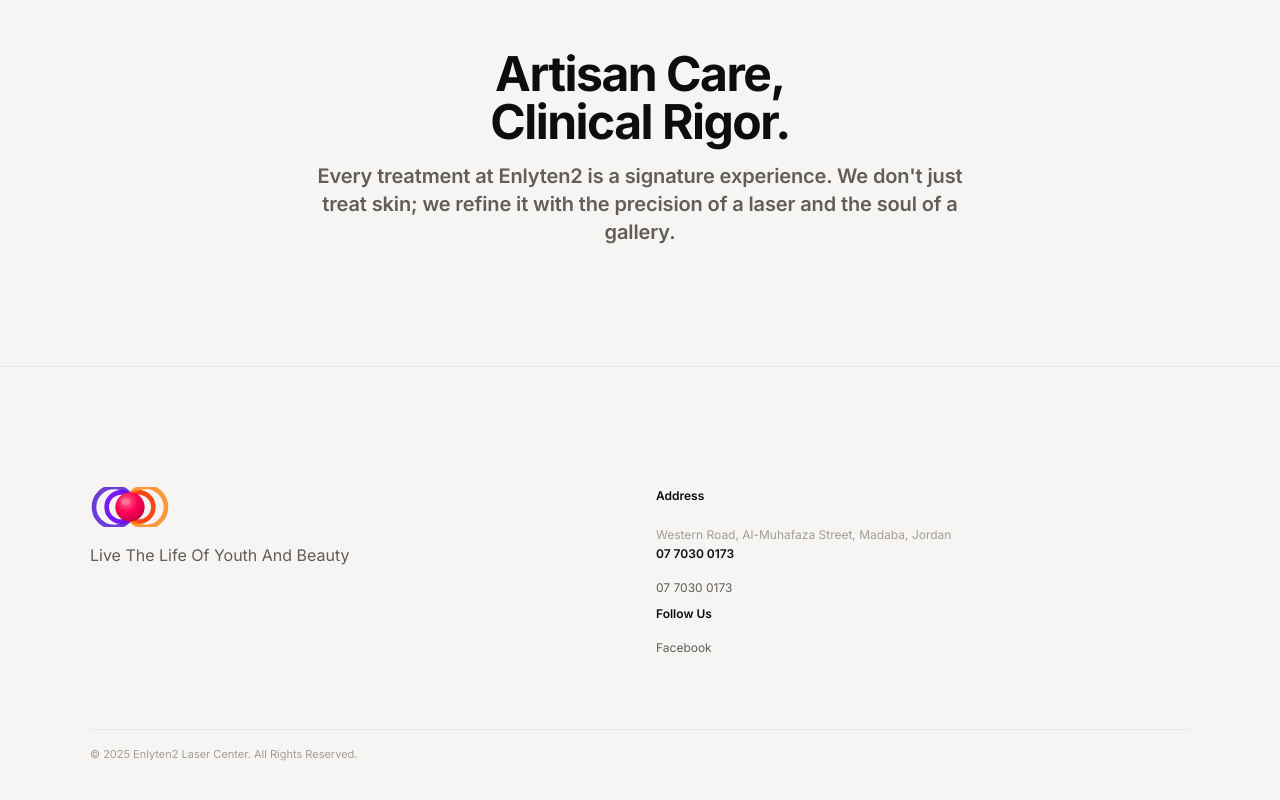
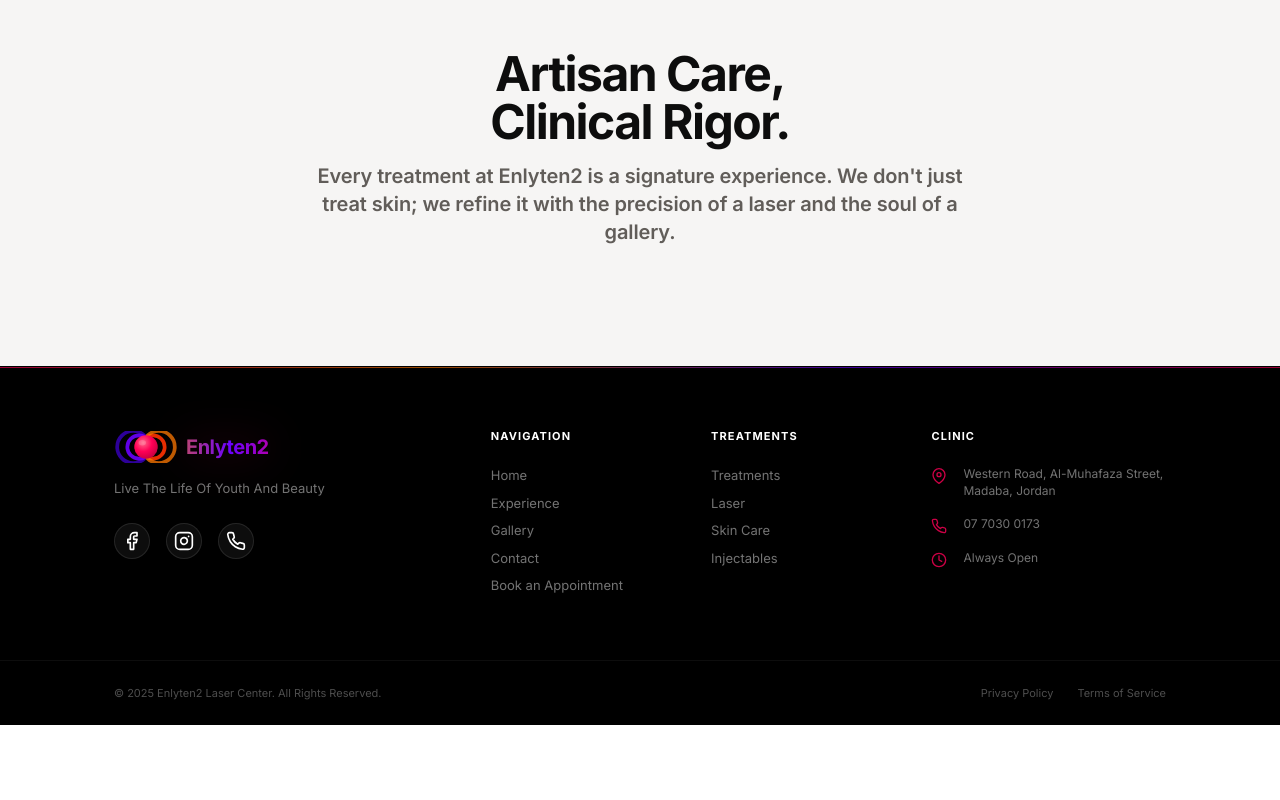
Before and after one commit to Abdoocoder/Enlyten2, a React (Vite) app: page /experience in a window 1280 px wide. Shown: the part 1584-2384 px from the top of the page. After the commit the page ends 2309 px from the top, so only its background shows below. Built offline with nearby package versions, Linux system fonts and the light colour scheme; no server answers.

Commit message:
feat: implement multi-language support and add base layout components

```diff
--- a/src/components/Layout/Layout.css
+++ b/src/components/Layout/Layout.css
@@ -126,64 +126,232 @@
 
 .admin-link { color: var(--logo-purple); font-weight: 600; }
 
-/* Footer - High Trust Monochrome */
+/* ─── Footer Overhaul ─── */
 .footer {
-  background-color: var(--background-alt);
-  padding: var(--spacing-cinematic) var(--spacing-lg) var(--spacing-huge);
-  color: var(--on-surface-variant);
-  border-top: 1px solid var(--outline-variant);
+  background-color: var(--black);
+  color: var(--on-surface-disabled);
+  border-top: 1px solid transparent;
+  position: relative;
+  overflow: hidden;
+  padding: var(--spacing-huge) 0 var(--spacing-lg);
+}
+
+/* Iconic Laser Border */
+.footer::before {
+  content: '';
+  position: absolute;
+  top: 0;
+  left: 0;
+  right: 0;
+  height: 1px;
+  background: var(--laser-text-gradient);
+  opacity: 0.6;
 }
 
 .footer-container {
   max-width: var(--max-width);
   margin: 0 auto;
+  padding: 0 var(--spacing-lg);
   display: grid;
-  grid-template-columns: repeat(auto-fit, minmax(180px, 1fr));
-  gap: var(--spacing-xl);
+  grid-template-columns: 2fr 1fr 1fr 1.5fr;
+  gap: var(--spacing-huge);
 }
 
-.footer-brand .logo-img {
-  height: 40px;
-  margin-bottom: var(--spacing-md);
+.footer-column {
+  display: flex;
+  flex-direction: column;
+  gap: var(--spacing-md);
 }
 
-.footer-label {
-  display: block;
-  font-family: var(--font-body);
-  font-size: 0.75rem;
-  font-weight: 600;
-  color: var(--on-surface);
-  margin-bottom: var(--spacing-md);
+.footer-logo {
+  display: flex;
+  align-items: center;
+  gap: var(--spacing-sm);
+  text-decoration: none;
 }
 
-.footer-link {
-  display: block;
-  font-family: var(--font-body);
+.footer-logo-img {
+  height: 32px;
+  width: auto;
+}
+
+.logo-text-small {
+  font-size: 1.25rem;
+  font-weight: 700;
+  letter-spacing: -0.5px;
+}
+
+.footer-tagline {
+  font-size: 0.8125rem;
+  line-height: 1.5;
+  color: rgba(255, 255, 255, 0.45);
+  max-width: 240px;
+}
+
+/* Social Icon Strip */
+.social-links {
+  display: flex;
+  gap: var(--spacing-md);
+  margin-top: var(--spacing-sm);
+}
+
+.social-icon-btn {
+  width: 36px;
+  height: 36px;
+  border-radius: 50%;
+  background: rgba(255, 255, 255, 0.05);
+  display: flex;
+  align-items: center;
+  justify-content: center;
+  color: var(--white);
+  transition: var(--transition-smooth);
+  border: 1px solid rgba(255, 255, 255, 0.1);
+}
+
+.social-icon-btn:hover {
+  background: var(--laser-gradient);
+  border-color: transparent;
+  transform: translateY(-3px);
+  box-shadow: 0 4px 15px rgba(255, 0, 87, 0.3);
+}
+
+/* Link Columns */
+.footer-heading {
+  font-size: 0.6875rem;
+  font-weight: 700;
+  text-transform: uppercase;
+  letter-spacing: 0.1em;
+  color: var(--white);
+  margin-bottom: var(--spacing-sm);
+}
+
+.footer-nav-list {
+  display: flex;
+  flex-direction: column;
+  gap: var(--spacing-sm);
+}
+
+.footer-nav-link {
+  font-size: 0.8125rem;
+  color: rgba(255, 255, 255, 0.45);
+  text-decoration: none;
+  transition: var(--transition-fast);
+  width: fit-content;
+  position: relative;
+}
+
+.footer-nav-link:hover {
+  color: var(--white);
+}
+
+.footer-nav-link::after {
+  content: '';
+  position: absolute;
+  bottom: -2px;
+  left: 0;
+  width: 0;
+  height: 1px;
+  background: var(--logo-pink);
+  transition: width 0.3s ease;
+}
+
+.footer-nav-link:hover::after {
+  width: 100%;
+}
+
+/* Contact Details */
+.footer-contact-info {
+  display: flex;
+  flex-direction: column;
+  gap: var(--spacing-md);
+}
+
+.contact-item {
+  display: flex;
+  align-items: flex-start;
+  gap: var(--spacing-md);
   font-size: 0.75rem;
-  color: var(--on-surface-variant);
-  margin-bottom: var(--spacing-sm);
+  line-height: 1.4;
+  color: rgba(255, 255, 255, 0.45);
+}
+
+.contact-item a {
+  color: inherit;
+  text-decoration: none;
   transition: var(--transition-fast);
 }
 
-.footer-link:hover {
-  color: var(--on-surface);
-  text-decoration: underline;
+.contact-item a:hover { color: var(--white); }
+
+.contact-icon {
+  flex-shrink: 0;
+  margin-top: 2px;
+  color: var(--logo-pink);
+  opacity: 0.8;
 }
 
-.footer-text {
-  font-family: var(--font-body);
-  font-size: 0.75rem;
-  color: var(--on-surface-disabled);
-  line-height: 1.4;
+/* Footer Bottom */
+.footer-bottom {
+  margin-top: var(--spacing-huge);
+  padding-top: var(--spacing-lg);
+  border-top: 1px solid rgba(255, 255, 255, 0.05);
 }
 
-.footer-bottom {
+.footer-bottom-container {
   max-width: var(--max-width);
-  margin: var(--spacing-huge) auto 0;
-  padding-top: var(--spacing-md);
-  border-top: 1px solid var(--outline-variant);
+  margin: 0 auto;
+  padding: 0 var(--spacing-lg);
+  display: flex;
+  justify-content: space-between;
+  align-items: center;
+  flex-wrap: wrap;
+  gap: var(--spacing-md);
+}
+
+.copyright-text {
   font-size: 0.6875rem;
-  color: var(--on-surface-disabled);
+  color: rgba(255, 255, 255, 0.3);
+}
+
+.footer-legal-links {
+  display: flex;
+  gap: var(--spacing-lg);
+}
+
+.legal-link {
+  font-size: 0.6875rem;
+  color: rgba(255, 255, 255, 0.3);
+  text-decoration: none;
+  transition: var(--transition-fast);
+}
+
+.legal-link:hover { color: var(--white); }
+
+/* responsive adjustments */
+@media (max-width: 980px) {
+  .footer-container {
+    grid-template-columns: 1fr 1fr;
+    gap: var(--spacing-xl);
+  }
+  .footer-brand-column {
+    grid-column: span 2;
+    align-items: center;
+    text-align: center;
+  }
+  .footer-tagline { max-width: 100%; }
+}
+
+@media (max-width: 580px) {
+  .footer-container {
+    grid-template-columns: 1fr;
+    text-align: center;
+  }
+  .footer-column { align-items: center; }
+  .footer-brand-column { grid-column: span 1; }
+  .footer-bottom-container {
+    flex-direction: column;
+    text-align: center;
+  }
 }
 
 /* ─── Mobile Header ─── */
--- a/src/components/Layout/Layout.jsx
+++ b/src/components/Layout/Layout.jsx
@@ -106,29 +106,76 @@
 
       <footer className="footer">
         <div className="footer-container">
-          <div className="footer-brand">
-            <Link to="/" className="logo">
-              <img src="/logo-icon.svg" alt="Enlyten2 Laser Center" className="logo-img" />
+          {/* Column 1: Brand & Social */}
+          <div className="footer-column footer-brand-column">
+            <Link to="/" className="footer-logo">
+              <img src="/logo-icon.svg" alt="Enlyten2" className="footer-logo-img" />
+              <span className="laser-text logo-text-small">Enlyten2</span>
             </Link>
             <p className="footer-tagline">{t('footer.tagline')}</p>
+            <div className="social-links">
+              <a href="https://facebook.com" target="_blank" rel="noopener noreferrer" className="social-icon-btn" title={t('common.facebook')}>
+                <svg width="20" height="20" viewBox="0 0 24 24" fill="none" stroke="currentColor" strokeWidth="2" strokeLinecap="round" strokeLinejoin="round"><path d="M18 2h-3a5 5 0 0 0-5 5v3H7v4h3v8h4v-8h3l1-4h-4V7a1 1 0 0 1 1-1h3z"/></svg>
+              </a>
+              <a href="#" className="social-icon-btn" title={t('footer.instagram')}>
+                <svg width="20" height="20" viewBox="0 0 24 24" fill="none" stroke="currentColor" strokeWidth="2" strokeLinecap="round" strokeLinejoin="round"><rect x="2" y="2" width="20" height="20" rx="5" ry="5"/><path d="M16 11.37A4 4 0 1 1 12.63 8 4 4 0 0 1 16 11.37z"/><line x1="17.5" y1="6.5" x2="17.51" y2="6.5"/></svg>
+              </a>
+              <a href="#" className="social-icon-btn" title={t('footer.whatsapp')}>
+                <svg width="20" height="20" viewBox="0 0 24 24" fill="none" stroke="currentColor" strokeWidth="2" strokeLinecap="round" strokeLinejoin="round"><path d="M22 16.92v3a2 2 0 0 1-2.18 2 19.79 19.79 0 0 1-8.63-3.07 19.5 19.5 0 0 1-6-6 19.79 19.79 0 0 1-3.07-8.67A2 2 0 0 1 4.11 2h3a2 2 0 0 1 2 1.72 12.84 12.84 0 0 0 .7 2.81 2 2 0 0 1-.45 2.11L8.09 9.91a16 16 0 0 0 6 6l1.27-1.27a2 2 0 0 1 2.11-.45 12.84 12.84 0 0 0 2.81.7A2 2 0 0 1 22 16.92z"/></svg>
+              </a>
+            </div>
           </div>
-          <div className="footer-links">
-            <div className="footer-group">
-              <span className="footer-label">{t('footer.address')}</span>
-              <span className="footer-text">{t('footer.location')}</span>
-            </div>
-            <div className="footer-group">
-              <span className="footer-label">{t('footer.phone', 'Phone')}</span>
-              <a href="tel:0770300173" className="footer-link">{t('footer.phone')}</a>
-            </div>
-            <div className="footer-group">
-              <span className="footer-label">{t('footer.social')}</span>
-              <a href="https://www.facebook.com/p/Enlyten2-laser-center-100044632491039/" target="_blank" rel="noopener noreferrer" className="footer-link">{t('common.facebook')}</a>
+
+          {/* Column 2: Navigation */}
+          <div className="footer-column">
+            <h4 className="footer-heading">{t('footer.navigation')}</h4>
+            <nav className="footer-nav-list">
+              <Link to="/" className="footer-nav-link">{t('nav.home', 'Home')}</Link>
+              <Link to="/experience" className="footer-nav-link">{t('nav.experience', 'Experience')}</Link>
+              <Link to="/gallery" className="footer-nav-link">{t('nav.gallery')}</Link>
+              <Link to="/contact" className="footer-nav-link">{t('nav.contact')}</Link>
+              <Link to="/book" className="footer-nav-link">{t('nav.book')}</Link>
+            </nav>
+          </div>
+
+          {/* Column 3: Treatments */}
+          <div className="footer-column">
+            <h4 className="footer-heading">{t('footer.treatments')}</h4>
+            <nav className="footer-nav-list">
+              <Link to="/services" className="footer-nav-link">{t('nav.treatments')}</Link>
+              <Link to="/services?cat=Laser" className="footer-nav-link">{t('categories.Laser')}</Link>
+              <Link to="/services?cat=Skin Care" className="footer-nav-link">{t('categories.Skin Care')}</Link>
+              <Link to="/services?cat=Injectables" className="footer-nav-link">{t('categories.Injectables')}</Link>
+            </nav>
+          </div>
+
+          {/* Column 4: Contact */}
+          <div className="footer-column">
+            <h4 className="footer-heading">{t('footer.clinic')}</h4>
+            <div className="footer-contact-info">
+              <div className="contact-item">
+                <svg width="16" height="16" viewBox="0 0 24 24" fill="none" stroke="currentColor" strokeWidth="2" strokeLinecap="round" strokeLinejoin="round" className="contact-icon"><path d="M21 10c0 7-9 13-9 13s-9-6-9-13a9 9 0 0 1 18 0z"/><circle cx="12" cy="10" r="3"/></svg>
+                <span>{t('footer.location')}</span>
+              </div>
+              <div className="contact-item">
+                <svg width="16" height="16" viewBox="0 0 24 24" fill="none" stroke="currentColor" strokeWidth="2" strokeLinecap="round" strokeLinejoin="round" className="contact-icon"><path d="M22 16.92v3a2 2 0 0 1-2.18 2 19.79 19.79 0 0 1-8.63-3.07 19.5 19.5 0 0 1-6-6 19.79 19.79 0 0 1-3.07-8.67A2 2 0 0 1 4.11 2h3a2 2 0 0 1 2 1.72 12.84 12.84 0 0 0 .7 2.81 2 2 0 0 1-.45 2.11L8.09 9.91a16 16 0 0 0 6 6l1.27-1.27a2 2 0 0 1 2.11-.45 12.84 12.84 0 0 0 2.81.7A2 2 0 0 1 22 16.92z"/></svg>
+                <a href="tel:0770300173">{t('footer.phone')}</a>
+              </div>
+              <div className="contact-item">
+                <svg width="16" height="16" viewBox="0 0 24 24" fill="none" stroke="currentColor" strokeWidth="2" strokeLinecap="round" strokeLinejoin="round" className="contact-icon"><circle cx="12" cy="12" r="10"/><polyline points="12 6 12 12 16 14"/></svg>
+                <span>{t('footer.hours')}</span>
+              </div>
             </div>
           </div>
         </div>
         <div className="footer-bottom">
-          <p>{t('footer.rights')}</p>
+          <div className="footer-bottom-container">
+            <p className="copyright-text">{t('footer.rights')}</p>
+            <div className="footer-legal-links">
+              <a href="#" className="legal-link">Privacy Policy</a>
+              <a href="#" className="legal-link">Terms of Service</a>
+            </div>
+          </div>
         </div>
       </footer>
     </div>
--- a/src/locales/ar.json
+++ b/src/locales/ar.json
@@ -39,11 +39,16 @@
   },
   "footer": {
     "tagline": "عيشي حياة الشباب والجمال",
+    "clinic": "العيادة",
+    "navigation": "التنقل",
+    "treatments": "العلاجات",
     "address": "العنوان",
     "location": "الطريق الغربي، شارع المحافظة، مادبا، الأردن",
     "phone": "07 7030 0173",
     "hours": "مفتوح دائماً",
     "social": "تابعونا",
+    "instagram": "إنستغرام",
+    "whatsapp": "واتساب",
     "rights": "© 2025 مركز Enlyten2 لليزر. جميع الحقوق محفوظة."
   },
   "categories": {
--- a/src/locales/en.json
+++ b/src/locales/en.json
@@ -39,11 +39,16 @@
   },
   "footer": {
     "tagline": "Live The Life Of Youth And Beauty",
+    "clinic": "Clinic",
+    "navigation": "Navigation",
+    "treatments": "Treatments",
     "address": "Address",
     "location": "Western Road, Al-Muhafaza Street, Madaba, Jordan",
     "phone": "07 7030 0173",
     "hours": "Always Open",
     "social": "Follow Us",
+    "instagram": "Instagram",
+    "whatsapp": "WhatsApp",
     "rights": "© 2025 Enlyten2 Laser Center. All Rights Reserved."
   },
   "categories": {
```
